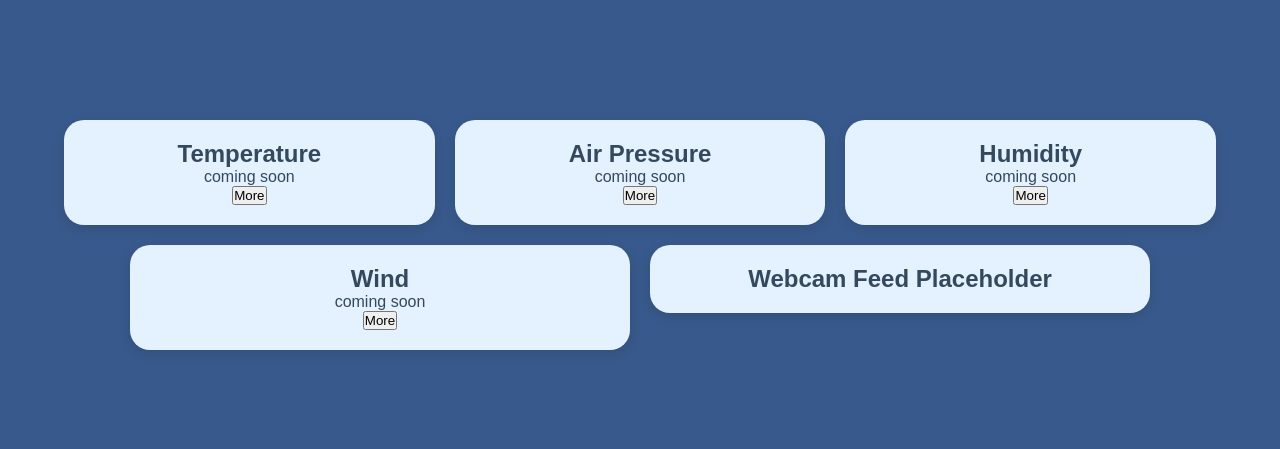
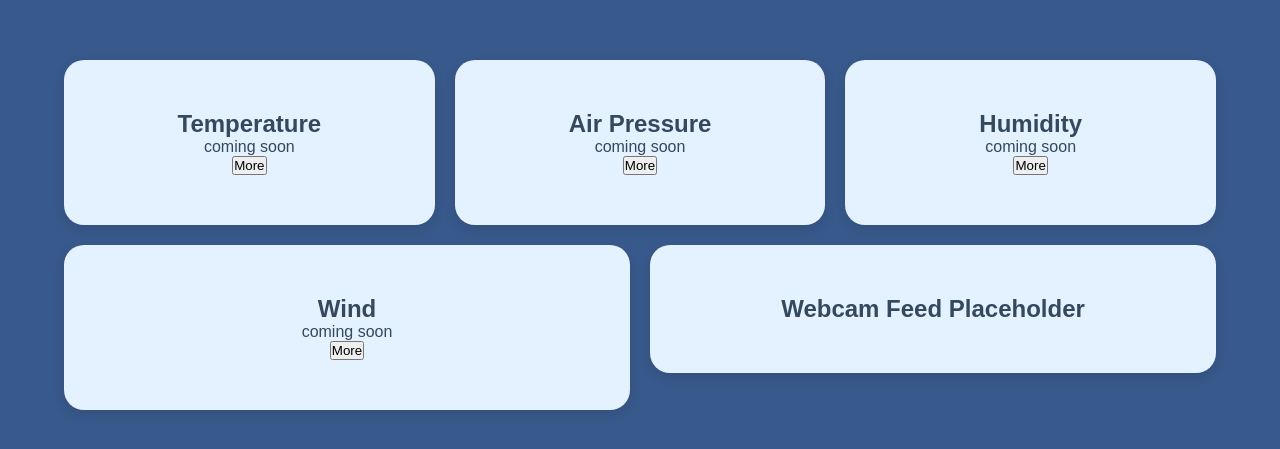
Before and after one commit to Rmhibbert/weather_station_S2_2025, a Next.js app in the folder fullstack/: page / in a window 1280 px wide. Shown: the part 165-614 px from the top of the page. Built offline with nearby package versions, Linux system fonts and the light colour scheme.

Commit message:
style(css): add styling to widget expansion

```diff
--- a/fullstack/src/components/WidgetBase.css
+++ b/fullstack/src/components/WidgetBase.css
@@ -1,12 +1,17 @@
 .widget {
   flex: 1;
   min-width: 300px;
-  max-width: 500px;
-  padding: 20px;
+  padding: 50px;
   background: rgba(255, 255, 255, 0.1);
   background-color: #e4f1fe;
   border-radius: 20px;
   box-shadow: 0px 4px 12px rgba(0, 0, 0, 0.1);
   text-align: center;
   box-sizing: border-box;
+  transition: all 0.3s ease;
 }
+
+.widget.expanded {
+  flex: 1 1 600px;
+  transition: all 0.7s ease;
+}
```
